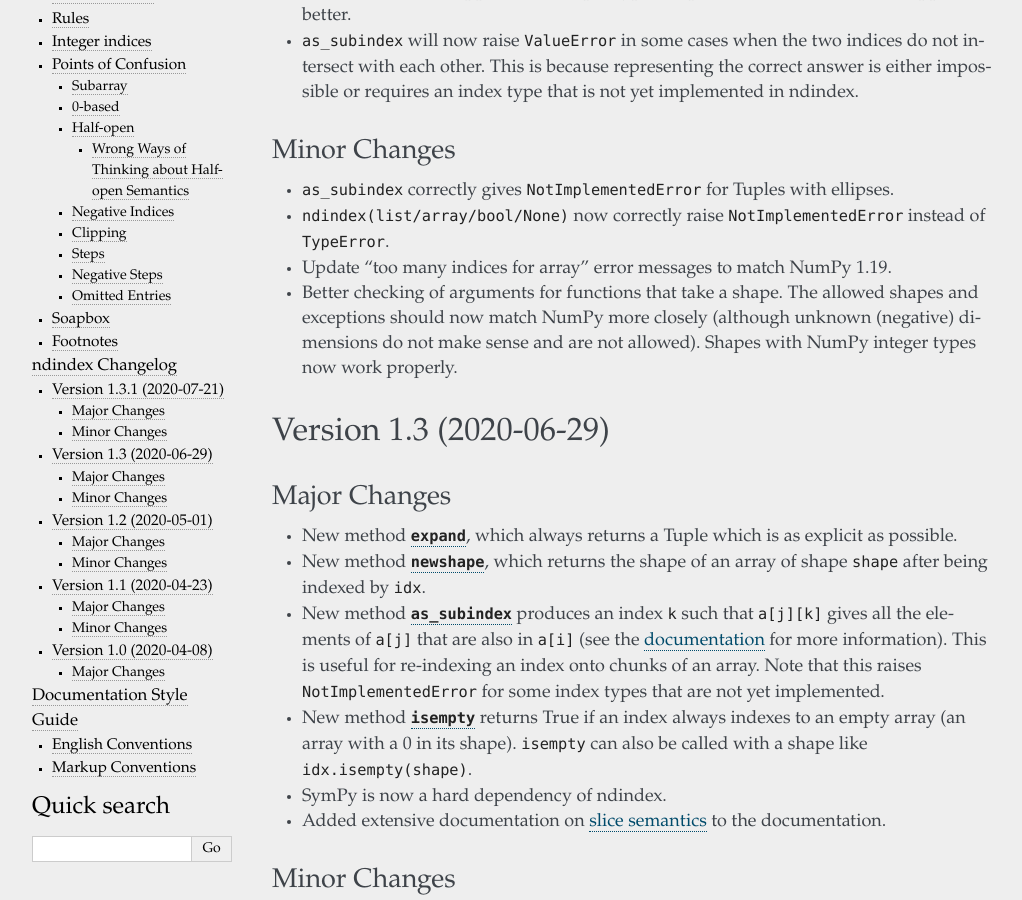
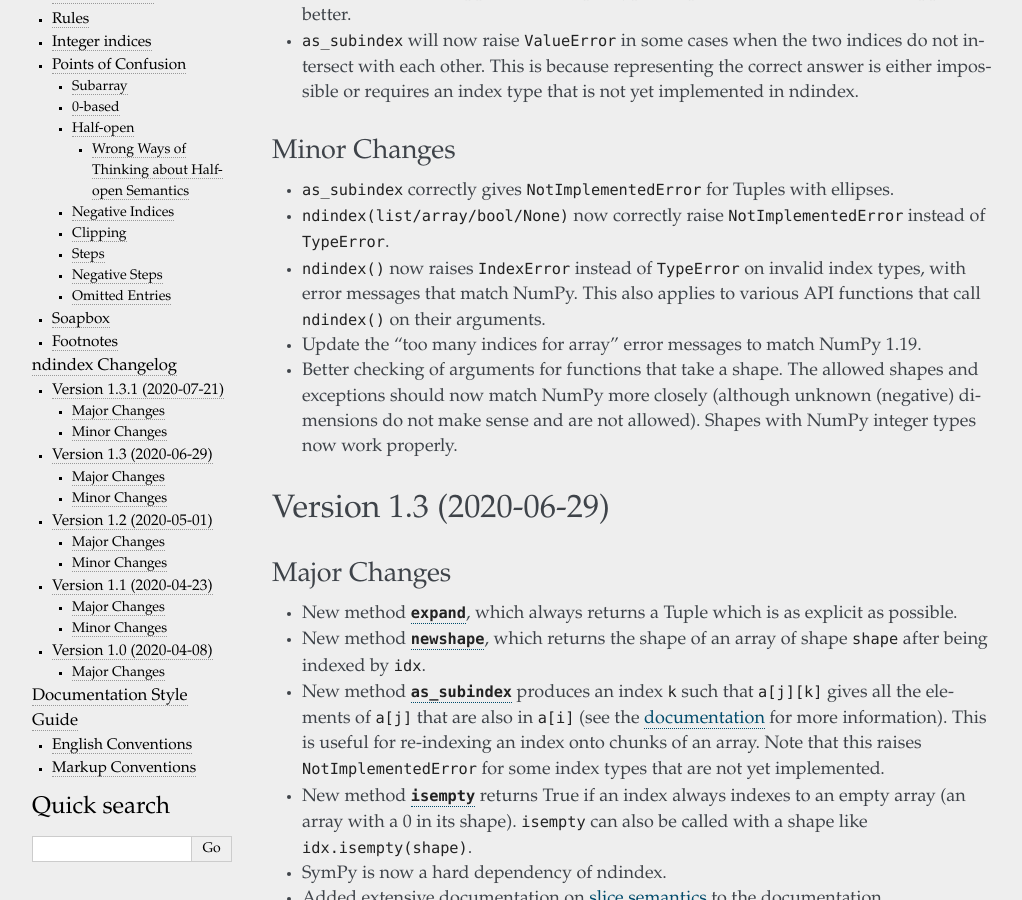
Before and after one commit to Quansight-Labs/ndindex, a Sphinx documentation site: the page built from docs/changelog.md, in a window 1280 px wide and 900 px high, scrolled down 305 px. Shown: the whole window, without its empty margins (118-1140 px from the left). Built offline with Sphinx 7.4.7, drawn with Linux system fonts in a browser that asks for light colours; pages that are not in the unit, such as notebooks, are missing from menus.

Commit message:
Update changelog

```diff
--- a/docs/changelog.md
+++ b/docs/changelog.md
@@ -20,7 +20,11 @@
 - `ndindex(list/array/bool/None)` now correctly raise `NotImplementedError`
   instead of `TypeError`.
 
-- Update "too many indices for array" error messages to match NumPy 1.19.
+- `ndindex()` now raises `IndexError` instead of `TypeError` on invalid index
+  types, with error messages that match NumPy. This also applies to various
+  API functions that call `ndindex()` on their arguments.
+
+- Update the "too many indices for array" error messages to match NumPy 1.19.
 
 - Better checking of arguments for functions that take a shape. The allowed
   shapes and exceptions should now match NumPy more closely (although unknown
```
